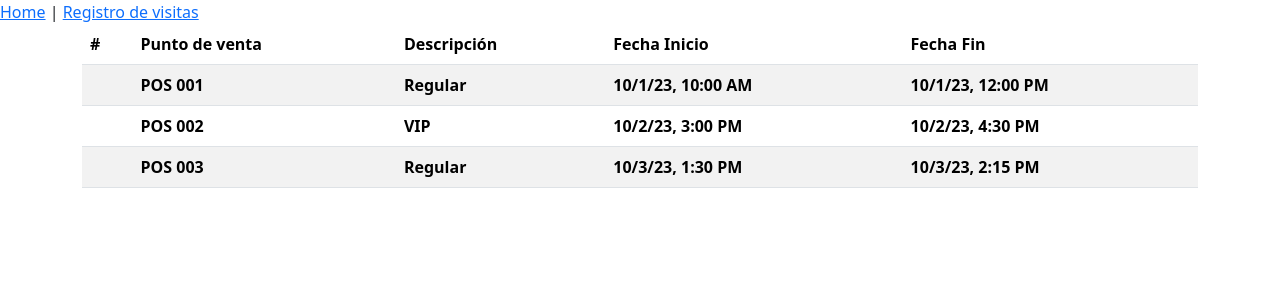
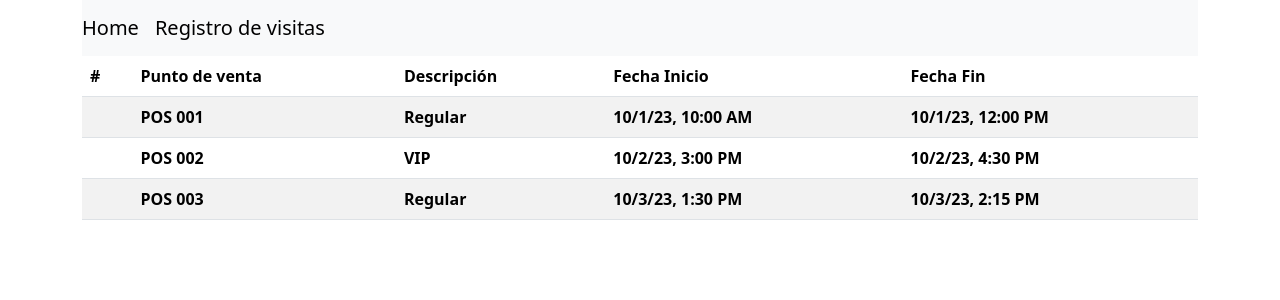
Before and after one commit to andresvillaec/angular-practice, an Angular app: page /visitors in a window 1280 px wide. Shown: the top 300 px of the page. Built offline with nearby package versions, Linux system fonts and the light colour scheme.

Commit message:
feat: Implement routerLink to menu

```diff
--- a/src/app/header/header.component.html
+++ b/src/app/header/header.component.html
@@ -1,7 +1,6 @@
-<header class="header">
-  <nav>
-    <a href="/">Home</a>
-    |
-    <a href="/visitors">Registro de visitas</a>
+<header class="header container">
+  <nav class="navbar navbar-expand-lg bg-body-tertiary">
+    <a routerLink="/" class="navbar-brand">Home</a>
+    <a routerLink="/visitors" class="navbar-brand">Registro de visitas</a>
   </nav>
 </header>
--- a/src/app/header/header.component.ts
+++ b/src/app/header/header.component.ts
@@ -1,10 +1,10 @@
 import { Component } from '@angular/core';
-import { Route, RouterOutlet } from "@angular/router";
+import { RouterLink, RouterOutlet } from "@angular/router";
 
 @Component({
   selector: 'app-header',
   standalone: true,
-  imports: [RouterOutlet],
+  imports: [RouterLink, RouterOutlet],
   templateUrl: './header.component.html',
   styleUrl: './header.component.css'
 })
--- a/src/app/visitor-record/visitor-record-list/visitor-record-list.component.ts
+++ b/src/app/visitor-record/visitor-record-list/visitor-record-list.component.ts
@@ -13,9 +13,10 @@ import { VisitorRecordService } from "../services/visitor-record.service";
 })
 export class VisitorRecordListComponent {
   public visitorRecords: VisitorRecord[] = [];
+
    // This will receive a single record as an input from the parent component
- @Input() visitor!: VisitorRecord;
- @Input() index!: number;
+  @Input() visitor!: VisitorRecord;
+  @Input() index!: number;
 
   constructor(private VisitorRecordService : VisitorRecordService ) {
 
```
